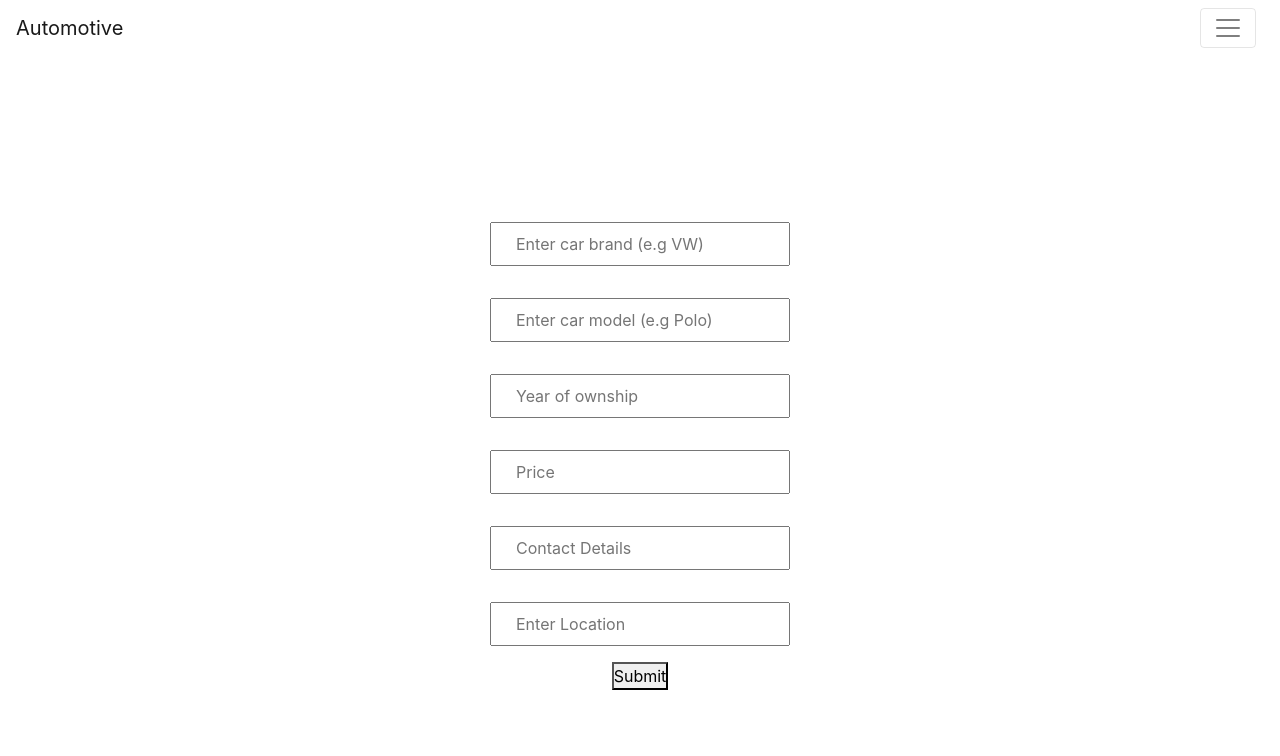
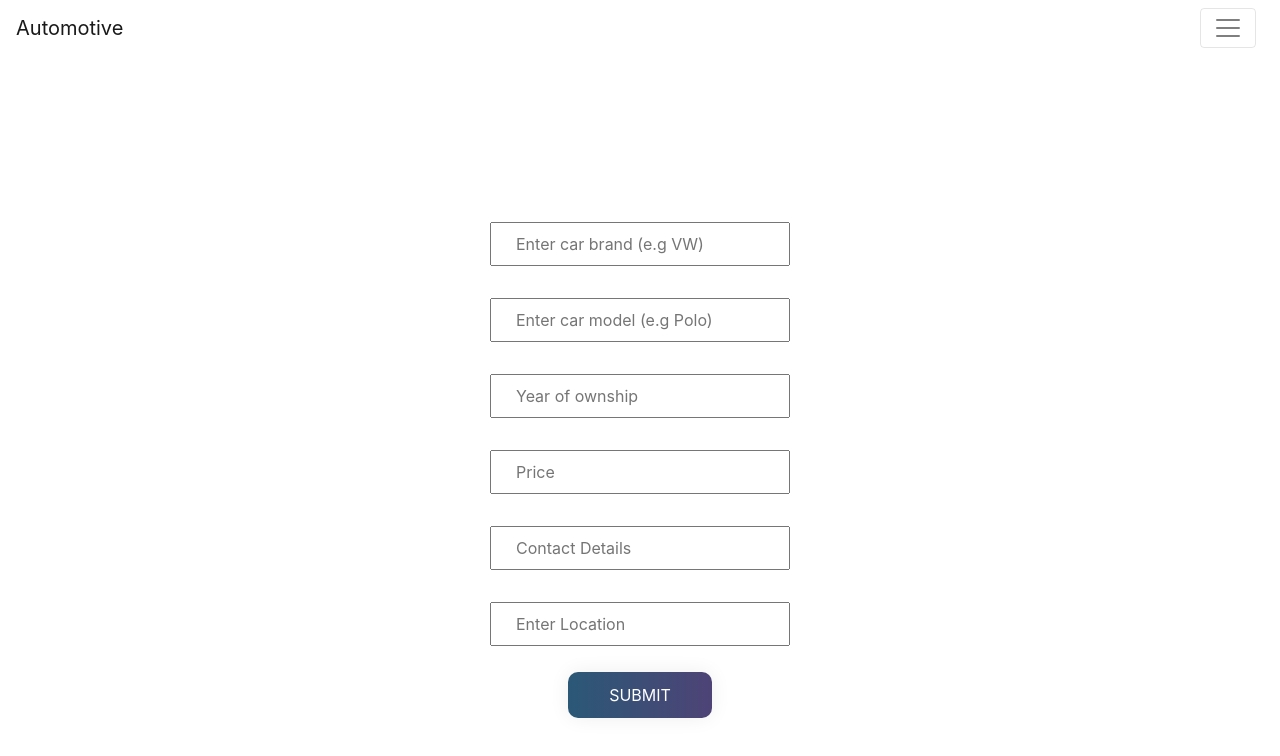
Before and after one commit to skosana721/Moral-Activities, a React (Create React App) app in the folder car-dealer/: page / in a window 1280 px wide. Shown: the top 756 px of the page. Built offline with nearby package versions, Linux system fonts and the light colour scheme.

Commit message:
added className of btn to button

```diff
--- a/car-dealer/src/component/RegisterForm.js
+++ b/car-dealer/src/component/RegisterForm.js
@@ -96,7 +96,9 @@ function RegisterForm() {
           required
         />
 
-        <button type="submit">Submit</button>
+        <button type="submit" className="btn">
+          Submit
+        </button>
       </form>
     </div>
   );
```
